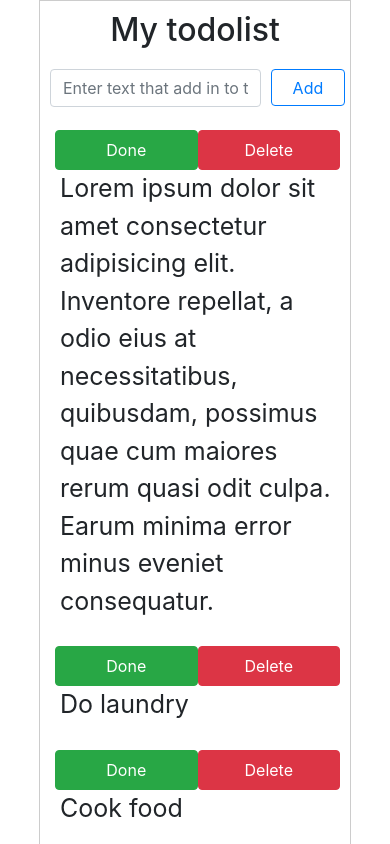
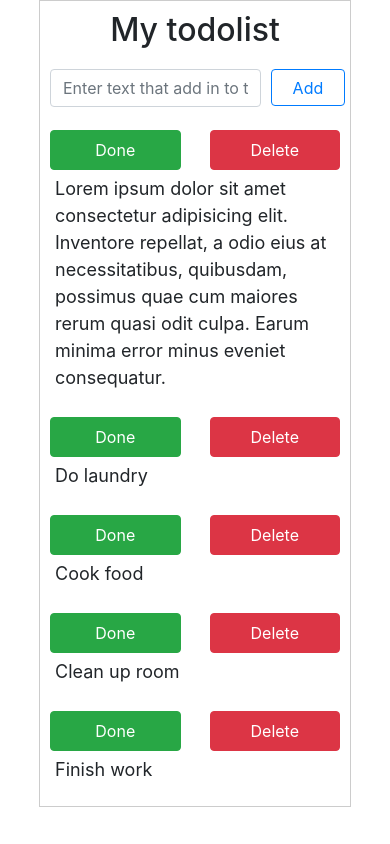
Before and after one commit to Akmatworld/todo-app, a Vue app: page / in a window 390 px wide. Shown: the top 844 px of the page. Built offline with nearby package versions, Linux system fonts and the light colour scheme.

Commit message:
Fixed some uncurrect margins and paddings

```diff
--- a/src/components/Todo.vue
+++ b/src/components/Todo.vue
@@ -104,13 +104,21 @@ export default {
   @media only screen and (max-width: 913px) {
     .item-div {
       display: block;
+      padding-left: 0;
     }
     .done,
     .delete,
     .cancel,
     .save {
-      width: 50%;
+      width: 45%;
       margin: 0;
+    }
+    .done {
+      margin-right: 10%;
+    }
+    .item-p {
+      font-size: 18px;
+      margin-top: 5px;
     }
   }
 </style>
```
